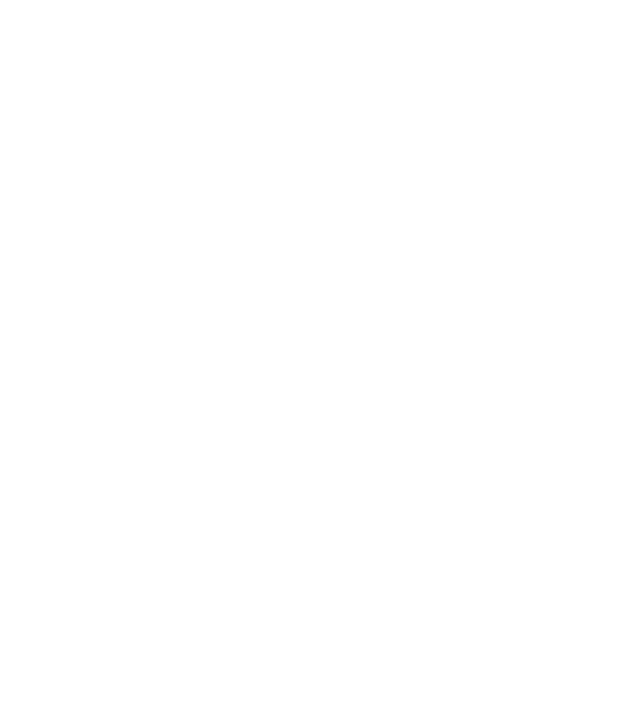
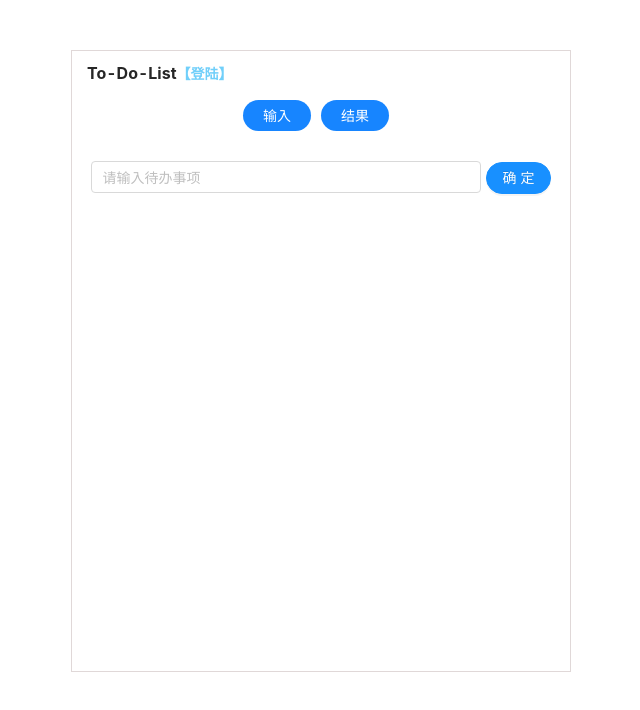
Before and after one commit to tcxahayo/workdemo, a React app: page /inputBox in a window 1280 px wide. Shown: the top 710 px of the page, without its empty margins (319-959 px from the left). Built offline with nearby package versions, Linux system fonts and the light colour scheme.

Commit message:
新版本

```diff
--- a/src/appRouter.js
+++ b/src/appRouter.js
@@ -1,13 +1,15 @@
 import React from 'react';
-import { BrowserRouter as Router, Route  } from "react-router-dom";
+import { BrowserRouter as Router, Route ,Switch } from "react-router-dom";
 import Login from './page/login/login';
 import App from './page/App';
 
 function AppRouter(){
     return(
         <Router>
-            <Route path='/' component={App} exact />
-           <Route path='/login' component={Login} />
+            <Switch>
+            <Route path='/login' component={Login} />
+            <Route path='/' component={App} />
+            </Switch>
         </Router>
     )
 }
--- a/src/page/App.js
+++ b/src/page/App.js
@@ -2,10 +2,8 @@
 import './App.scss';
 import InputBox from './input/input';
 import ListBox from './list/list';
-import { Link } from "react-router-dom";
-import store from '../store/index';
+import { Link, Route } from "react-router-dom";
 import { connect } from 'react-redux';
-import { valueAction, addAction, deleteAction, editAction, cancelAction, okAction } from '../store/actionCreate';
 
 class App extends Component {
   constructor(props) {
@@ -13,7 +11,7 @@
   }
 
   render() {
-    const { data, value, visible,username, setValue, submit, delData, clickEdit, handleCancel,handleOk } = this.props
+    const { username} = this.props
     return (
       <div className="App">
         <div className="content">
@@ -26,17 +24,16 @@
               ))
             }
           </div>
-          <InputBox getValue={setValue} submit={submit} value={value} />
-          <ListBox
-            visible={visible}
-            str={data}
-            delData={delData}
-            handleOk={handleOk}
-            handleCancel={handleCancel}
-            clickEdit={clickEdit}
-            editValue={value}
-            changeValue={setValue}
-          />
+          <div>
+          <div className="btu">
+            <Link to='/inputBox' className="btu1">输入</Link>
+            <Link to='/listBox' className="btu1">结果</Link>
+          </div>
+            <div className="btuContent">
+              <Route path='/inputBox' component={InputBox} />
+              <Route path='/listBox' component={ListBox} />
+            </div>
+          </div>
         </div>
       </div>
     );
@@ -46,46 +43,8 @@
 //将store里面的值映射为props
 const mapStateToProps = (state) => {
   return {
-    value: state.value,
-    visible: state.visible,
-    data: state.data,
-    username:state.username
+    username: state.username
   }
 }
 
-const mapDispatchToProps = (dispatch) => {
-  return {
-    //删除数据
-    delData: (index) => {
-      const action = deleteAction(index);
-      dispatch(action);
-    },
-    //确定添加
-    submit: () => {
-      const action = addAction();
-      dispatch(action)
-    },
-    //获取输入框的值
-    setValue: (e) => {
-      const action = valueAction(e.target.value)
-      dispatch(action)
-    },
-    //点击修改
-    clickEdit: (index) => {
-      const action = editAction(index);
-      store.dispatch(action);
-    },
-    //取消修改
-    handleCancel: () => {
-      const action = cancelAction();
-      store.dispatch(action);
-    },
-    //修改框
-    handleOk: () => {
-      const action = okAction();
-      store.dispatch(action);
-    }
-  }
-}
-
-export default connect(mapStateToProps, mapDispatchToProps)(App);
+export default connect(mapStateToProps, null)(App);
--- a/src/page/App.scss
+++ b/src/page/App.scss
@@ -20,5 +20,23 @@
         cursor: pointer;
       }
     }
+    .btu{
+      display: flex;
+      justify-content: center;
+      align-items: center;
+      .btu1{
+        background: #1785ff;
+        color: #fff;
+        padding: 5px 20px;
+        margin-right: 10px;
+        border-radius: 20px;
+      }
+    }
+    .btuContent{
+      min-height: 500px;
+      width: 100%;
+      margin-top: 30px;
+      // border: 1px solid red;
+    }
   }
 }
--- a/src/page/input/input.js
+++ b/src/page/input/input.js
@@ -1,15 +1,42 @@
-import React from 'react';
+import React,{Component} from 'react';
 import { Input,Button } from 'antd';
 import "./input.scss";
+import { connect } from 'react-redux';
+import { valueAction,addAction } from '../../store/actionCreate';
 
-const  InputBox = (props) => {
-
-    return(
-        <div className="inputBox">
-            <Input placeholder="请输入待办事项"  className="input" onChange={props.getValue} value={props.value} />
-            <Button type="primary" shape="round" onClick={props.submit} >确定</Button>
-        </div>
-    )
+class InputBox extends Component {
+    constructor(props) {
+        super(props);
+    }
+    render(){
+        const {value, setValue, submit} = this.props;
+        return(
+             <div className="inputBox">
+             <Input placeholder="请输入待办事项"  className="input" value={value} onChange={setValue} />
+             <Button type="primary" shape="round" onClick={submit}  >确定</Button>
+         </div>
+        )
+    }
 }
 
-export default InputBox;
+const mapStateToProps = (state) => {
+    return {
+      value: state.value
+    }
+  }
+  const mapDispatchToProps = (dispatch) => {
+    return {
+      //获取输入框的值
+      setValue: (e) => {
+        const action = valueAction(e.target.value)
+        dispatch(action)
+      },
+        //确定添加
+    submit: () => {
+        const action = addAction();
+        dispatch(action)
+      },
+    }
+  }
+
+export default connect(mapStateToProps,mapDispatchToProps)(InputBox);
--- a/src/page/list/list.js
+++ b/src/page/list/list.js
@@ -1,33 +1,96 @@
-import React from 'react';
+import React, { Component } from 'react';
 import "./list.scss";
-import { List , Modal, Input } from 'antd';
+import { List, Modal, Input } from 'antd';
 import { CloseCircleOutlined, FontSizeOutlined } from '@ant-design/icons';
+import { connect } from 'react-redux';
+import { deleteAction, valueAction, editAction, okAction } from '../../store/actionCreate';
 
-const ListBox = (props) => {
+class ListBox extends Component {
+    constructor(props) {
+        super(props);
+        this.state = {
+            visible: false
+        }
+    }
+    //点击修改图标
+    hadleEdit(index) {
+        this.props.clickEdit(index);
+        this.setState({
+            visible: true
+        })
+    }
+    //确定修改
+    handleSubmit = ()=>{
+        this.props.handleOk();
+        this.setState({
+            visible:false
+        })
+    }
+    //取消修改
+    handleCancel = ()=>{
+        this.setState({
+            visible:false
+        })
+    }
+    render() {
+        const { data, delData , value, setValue } = this.props;
         return (
             <div className="listBox">
                 <Modal
                     title="修改"
-                visible={props.visible}
-                onOk={props.handleOk}
-                onCancel={props.handleCancel}
+                    visible={this.state.visible}
+                    onOk={this.handleSubmit}
+                    onCancel={this.handleCancel}
                 >
-                <Input onChange={props.changeValue} value={props.editValue} />
+                    <Input onChange={setValue} value={value} />
                 </Modal>
                 <List
                     className="listItem"
-                dataSource={props.str}
+                    dataSource={data}
                     renderItem={(item, index) => (
                         <List.Item>
                             <div className="check">
                                 {item}
                             </div>
-                        <FontSizeOutlined className="edit" onClick={()=>{props.clickEdit(index)}} />
-                        <CloseCircleOutlined className="delete" onClick={()=>{props.delData(index)}} />
+                            <FontSizeOutlined className="edit" onClick={this.hadleEdit.bind(this, index)} />
+                            <CloseCircleOutlined className="delete" onClick={delData.bind(this, index)} />
                         </List.Item>
                     )}
                 />
             </div>
         )
     }
-export default ListBox;
+}
+
+const mapStateToProps = (state) => {
+    return {
+        data: state.data,
+        value: state.value,
+        visible: state.visible
+    }
+}
+const mapDispatchToProps = (dispatch) => {
+    return {
+        //删除数据
+        delData: (index) => {
+            const action = deleteAction(index);
+            dispatch(action);
+        },
+        //获取输入框的值
+        setValue: (e) => {
+            const action = valueAction(e.target.value);
+            dispatch(action);
+        },
+        //点击修改
+        clickEdit: (index) => {
+            const action = editAction(index);
+            dispatch(action);
+        },
+        //修改框
+        handleOk: () => {
+            const action = okAction();
+            dispatch(action);
+        }
+    }
+}
+export default connect(mapStateToProps, mapDispatchToProps)(ListBox);
--- a/src/store/reducer.js
+++ b/src/store/reducer.js
@@ -1,9 +1,8 @@
-import {GET_VALUE , ADD_VALUE, DELETE, CLICK_EDIT , HANDLE_CANCEL, HANDLE_OK, LOGIN} from './actionType';
+import {GET_VALUE , ADD_VALUE, DELETE, CLICK_EDIT , HANDLE_OK, LOGIN} from './actionType';
 
 const defaultState = {      //默认数据
     data: ['星期一', '星期二'],
     value: '',
-    visible: false,
     index: '',
     username:''
 }
@@ -31,22 +30,13 @@
     if(action.type === CLICK_EDIT){
         let newData = JSON.parse(JSON.stringify(state));
         newData.value = newData.data[action.index];
-        newData.visible = true;
         newData.index = action.index;
         return newData
-    }
-    //点击取消修改
-    if(action.type === HANDLE_CANCEL){
-        let newData = JSON.parse(JSON.stringify(state));
-        newData.visible =false;
-        newData.value = '';
-        return newData;
     }
     //点击确认修改
     if(action.type === HANDLE_OK){
         let newData = JSON.parse(JSON.stringify(state));
         newData.data[newData.index] = newData.value;
-        newData.visible =false;
         newData.value = '';
         return newData;
     }
```
Lines whose indentation alone changed are shown as unchanged.
